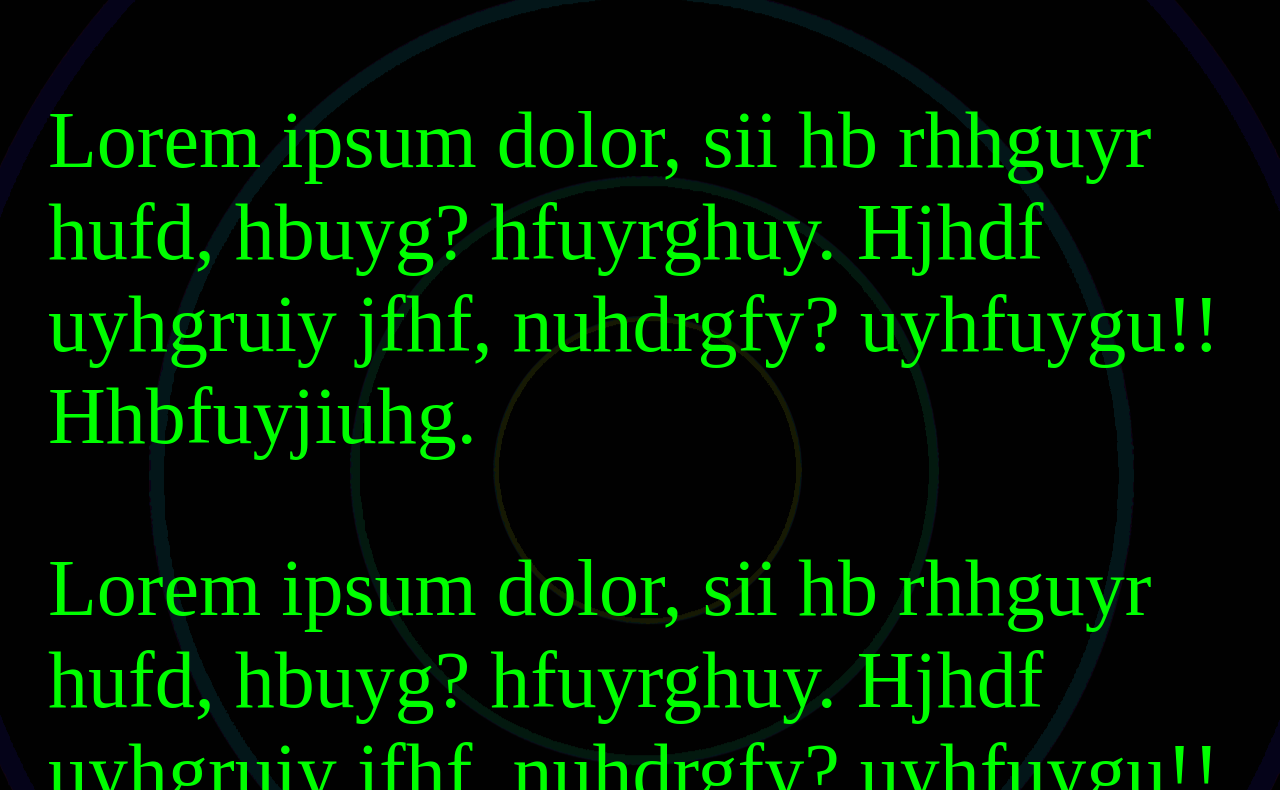
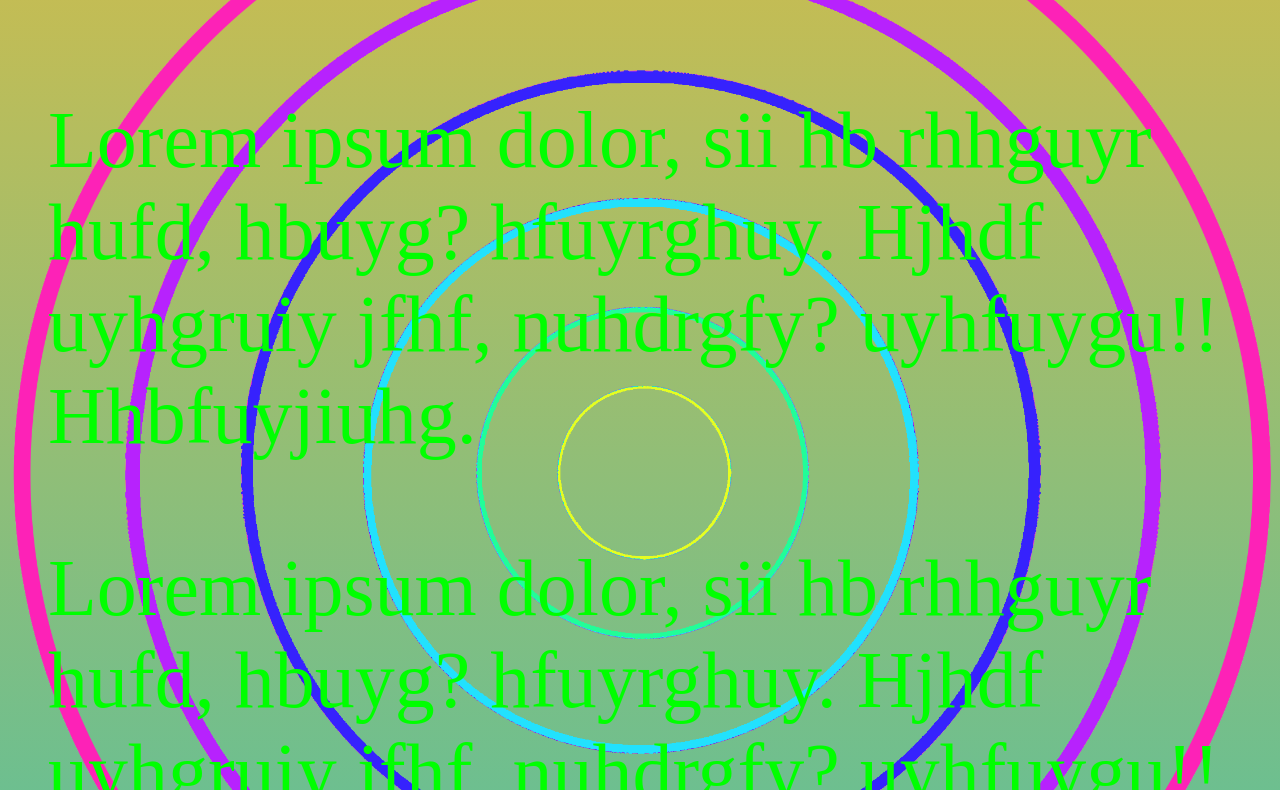
Before and after one commit to Joanna-Maleszyk-Radziun/background-playground, a plain HTML site: page index.html in a window 1280 px wide. Shown: the part 536-1326 px from the top of the page. Drawn offline with nearby package versions, Linux system fonts and the light colour scheme.

Commit message:
background-image
gradient

```diff
--- a/index.html
+++ b/index.html
@@ -9,6 +9,7 @@
     </head>
 
     <body>
+        <section class="section">
         <main class="main">
             <h1>Background playground</h1>
             <div class="special">
@@ -17,5 +18,6 @@
                 <p>Lorem ipsum dolor, sii hb rhhguyr hufd, hbuyg? hfuyrghuy. Hjhdf uyhgruiy jfhf, nuhdrgfy? uyhfuygu!! Hhbfuyjiuhg.</p>
             </div>
         </main>
+    </section>
     </body>
 </html>
--- a/style.css
+++ b/style.css
@@ -1,20 +1,21 @@
 body {
-    background: #09070C;
+    background: rgb(34,193,195);
+    background: linear-gradient(0deg, rgba(34,193,195,1) 0%, rgba(253,187,45,1) 100%);
     color: lime;
     min-height: 100vh;
-    background-image: url('/circle.png');
-    background-attachment: local;
-    background-position: center center;
 
 }
 
 .main {
    font-size: 5rem;
    padding: 3rem;
-   background-color: rgba(0,0,0,0.9)
 
 }
 
-.special {
-
+.section {
+    background-image: url('/circle.png');
+    background-position: center center;
+    background-repeat: no-repeat;
+    background-size: contain;
+    min-height: 100vh;
 }
```
